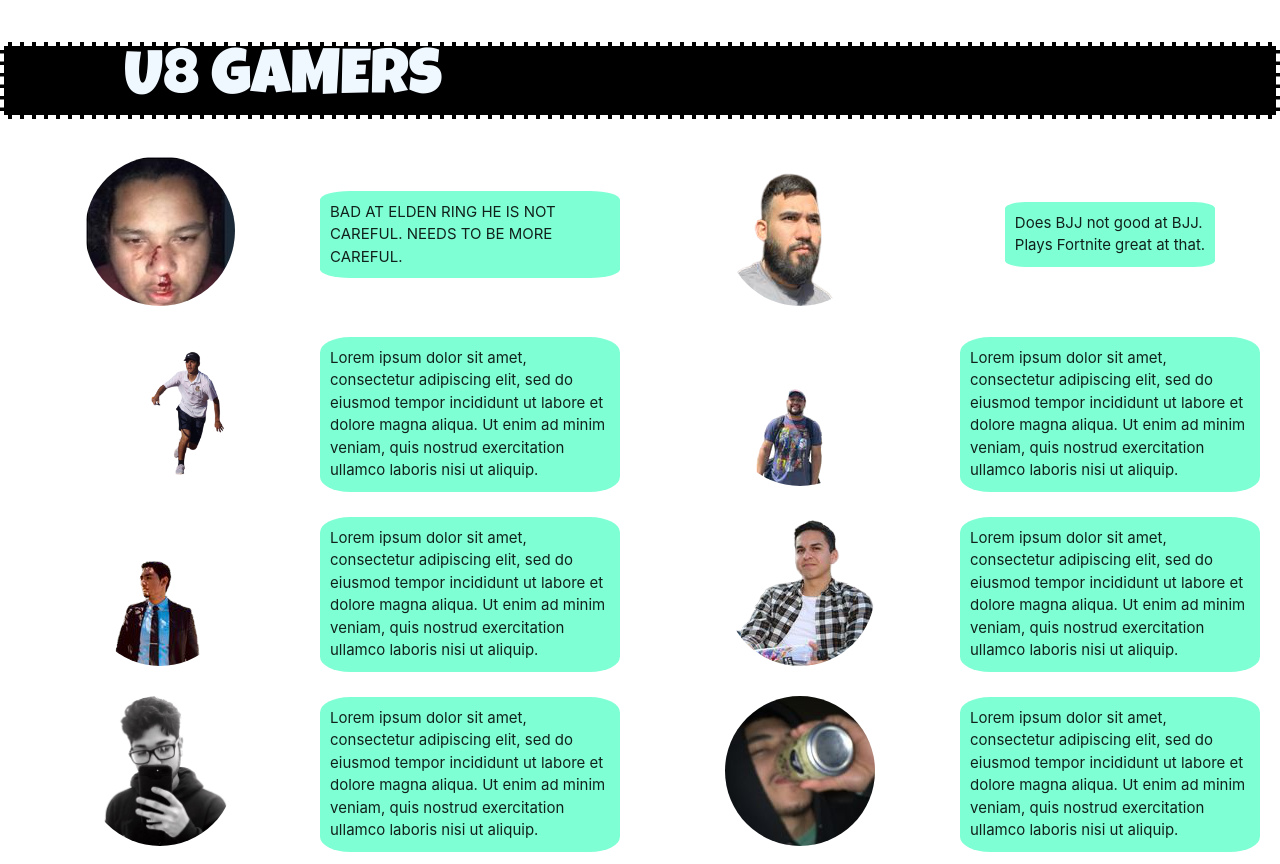
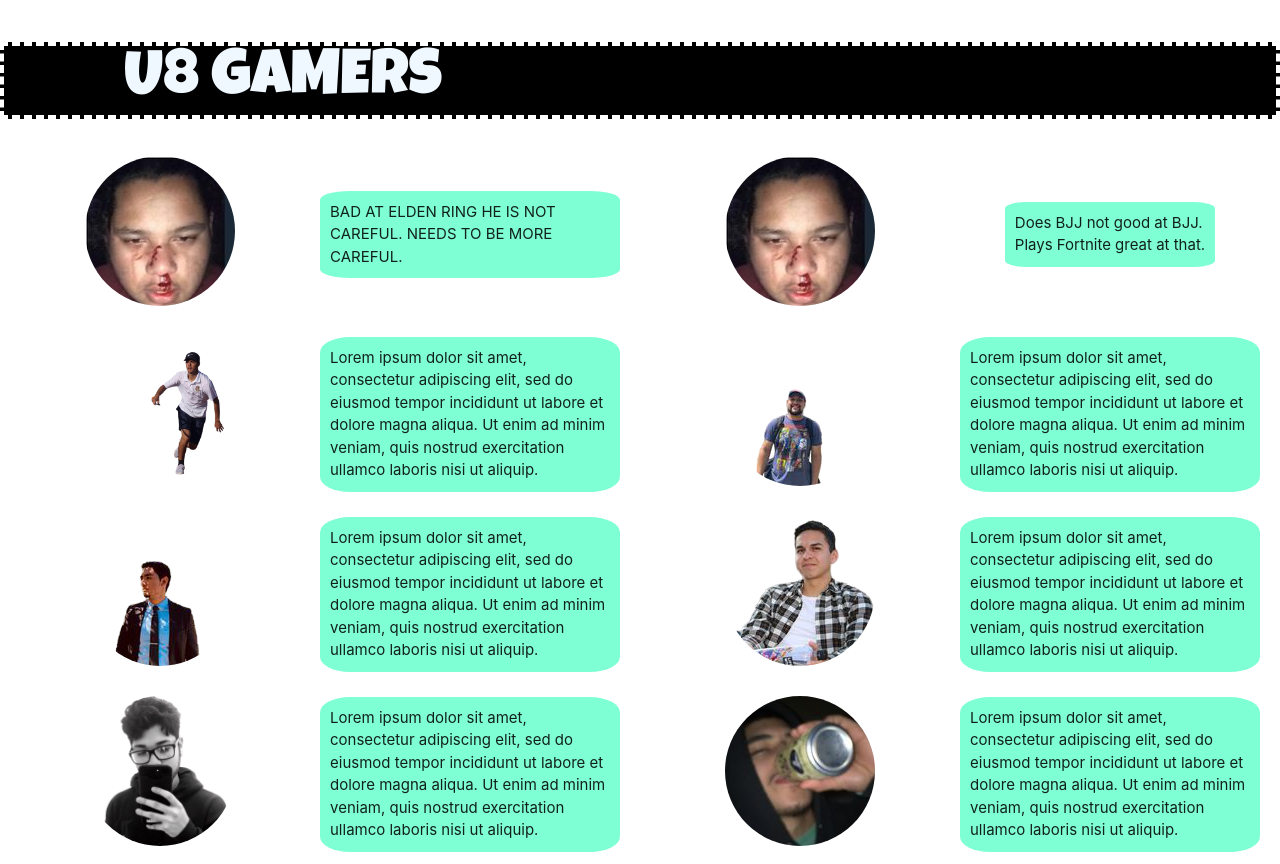
Before and after one commit to ChrisCarteno/deployPractice, a plain HTML site: page index.html in a window 1280 px wide. Drawn offline with Linux system fonts and the light colour scheme.

Commit message:
Update index.html

```diff
--- a/index.html
+++ b/index.html
@@ -25,7 +25,7 @@
       HE IS NOT CAREFUL.
       NEEDS TO BE MORE CAREFUL.
     </p>
-    <a href = "https://www.instagram.com/u8chuy/" target = "_blank";><img src="./images/u8CHuy.png" alt="Chuy"></a>
+    <a href = "https://www.instagram.com/u8chuy/" target = "_blank";><img src="./images/NateDog.jpg" alt="Chuy"></a>
     <p>Does BJJ
     not good at BJJ. <br/>
     Plays Fortnite great at that.</p>
```
